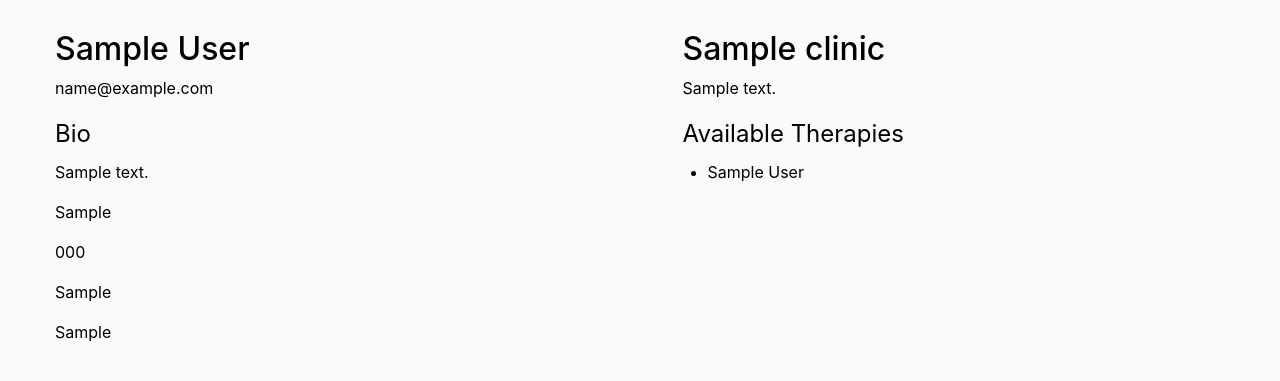
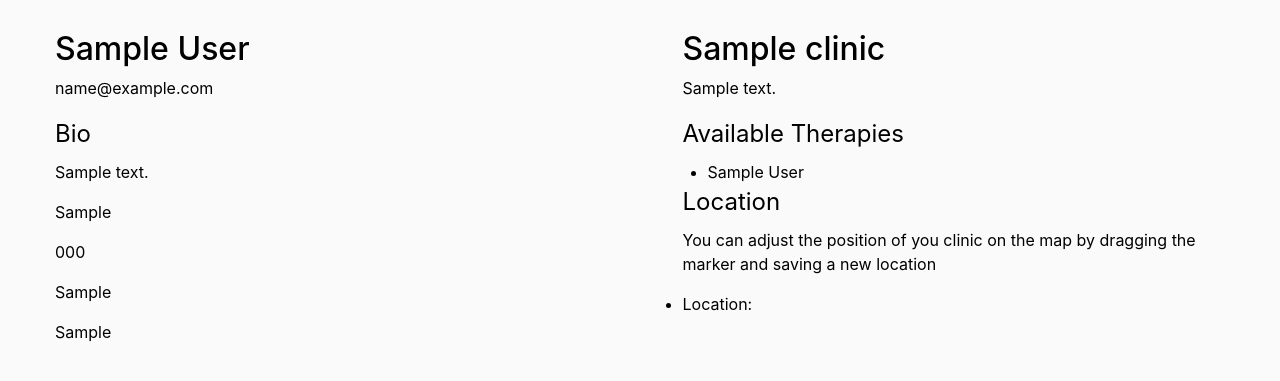
Before and after one commit to js-ferguson/gPMS, a Django app: page /profile/ in a window 1280 px wide. Shown: the part 356-737 px from the top of the page. Run offline with Django 3.2, Linux system fonts and the light colour scheme; the visitor is signed in with stand-in values (Sample User, id 1); data comes from the database, SQL or seed files in the repository; tables that the repository leaves empty hold one stand-in row (values such as "Sample post"); some libraries are stand-ins or nearby versions.

Commit message:
clinic owners can now drag the marker in their profile to correct a badly postitioned marker and save the change

```diff
--- a/accounts/templates/profile.html
+++ b/accounts/templates/profile.html
@@ -35,6 +35,12 @@
                 <li>{{ mod.name }}</li>
                 {% endfor %}
             </div>
+            <div class="location">
+                <legend>Location</legend>
+                <p>You can adjust the position of you clinic on the map by dragging the marker and saving a new location</p>
+                <li>Location: <span id="current"></span></li>
+                <div id="save-loc"></div>
+            </div>
         </ul>
     </div>
 </div>
--- a/accounts/urls.py
+++ b/accounts/urls.py
@@ -1,4 +1,4 @@
-from django.urls import path
+from django.urls import path, re_path
 
 from . import views
 
@@ -6,6 +6,10 @@ from . import views
 
 urlpatterns = [
     path('profile/', views.profile, name='profile'),
+    re_path(
+        r'^profile/(?P<lat>\d+\.\d{7})/(?P<lng>\d+\.\d{7})/(?P<clinic_id>\d+)/$',
+        views.update_location,
+        name='update_location'),
     path('create_profile/', views.create_profile, name='create_profile'),
     path('user_profile/', views.user_profile, name='user_profile'),
     # path('register_user', account_views.register_user, name='register_user'),
--- a/accounts/views.py
+++ b/accounts/views.py
@@ -3,6 +3,7 @@ from django.contrib.auth import get_user_model
 from django.contrib.auth.decorators import login_required
 from django.shortcuts import redirect, render, reverse
 
+from clinic.models import Clinic
 from djGoannaPMS import settings
 
 from .forms import ProfileForm, UserUpdateForm
@@ -16,11 +17,14 @@ def profile(request):
     Displays the users profile
     """
     user = User.objects.get(email=request.user.email)
+    print(user.clinic.id)
     mods = user.profile.mods.all()
     latlng = {
         "lat": user.clinic.lat,
         "lng": user.clinic.lng,
-        "name": user.clinic.name
+        "name": user.clinic.name,
+        "url": "clinic/" + str(user.clinic.id),
+        "clinic_id": user.clinic.id
     }
     print(latlng)
     # matches = [val for val in user.profile.mods.all()]
@@ -34,6 +38,16 @@ def profile(request):
         'latlng': latlng,
         'api_key': api_key
     })
+
+
+def update_location(request, lat, lng, clinic_id):
+    print(lat, lng, clinic_id)
+    clinic = Clinic.objects.get(pk=clinic_id)
+    print(clinic.lat)
+    clinic.lat = lat
+    clinic.lng = lng
+    clinic.save()
+    return redirect('profile')
 
 
 @login_required
--- a/clinic/templates/clinic_profile.html
+++ b/clinic/templates/clinic_profile.html
@@ -73,9 +73,11 @@
         <div class="review-slip col-sm">
             <div>
                 <h5 class="review-title">{{ r.title }}</h5>
-                <button class="btn-small"><a href="{% url 'edit_review' review_id=r.id %}">Edit</a></button>
-
+                {% if r.author == user %}
+                <button class="btn-small btn-danger"><a href="{% url 'delete_review' review_id=r.id %}">Delete</a></button>
+                <button class="btn-small btn-primary"><a href="{% url 'edit_review' review_id=r.id %}">Edit</a></button>
             </div>
+            {% endif %}
             <div>
                 <p>{{ r.body }}</p>
             </div>
--- a/clinic/urls.py
+++ b/clinic/urls.py
@@ -1,7 +1,7 @@
 from django.urls import path
 
-from .views import (clinic_listing, clinic_profile, create_review, edit_review,
-                    register_clinic, search)
+from .views import (clinic_listing, clinic_profile, create_review,
+                    delete_review, edit_review, register_clinic, search)
 
 # from accounts import views as account_views
 
@@ -14,6 +14,10 @@ urlpatterns = [
     path('clinic/<int:clinic_id>/create_review/',
          create_review,
          name='create_review'),
-    path('clinic/edit_review/<int:review_id>', edit_review, name='edit_review')
+    path('clinic/edit_review/<int:review_id>', edit_review,
+         name='edit_review'),
+    path('clinic/delete_review/<int:review_id>',
+         delete_review,
+         name='delete_review')
     # path('login', account_views.login, name='login'),
 ]
--- a/static/css/style.css
+++ b/static/css/style.css
@@ -93,7 +93,12 @@ body {
         margin-bottom: 40px; }
       .reviews .review-frame .review-slip .btn-small {
         display: inline-block;
-        float: right; }
+        float: right;
+        byorder-radius: 4px;
+        margin-right: 2px; }
+        .reviews .review-frame .review-slip .btn-small a {
+          color: #fff;
+          text-decoration: none; }
 
 .profile {
   margin: 30px 25px 0 0; }
--- a/static/js/maps.js
+++ b/static/js/maps.js
@@ -73,6 +73,44 @@ function placeClinic(latlng) {
     }
 }
 
+function placeDraggable(latlng) {
+    map.setCenter({lat: latlng['lat'], lng: latlng['lng']});
+    var marker = new google.maps.Marker({
+        position: latlng,
+        map: map,
+        title: latlng.name,
+        url:latlng.url,
+        animation: google.maps.Animation.DROP,
+        draggable: true,
+        raiseOnDrag: true
+    });
+    console.log(latlng.url);
+    //marker.addListener('click', function() {
+    //    console.log(this.url);
+    //    window.location.pathname = this.url;
+    //});
+    google.maps.event.addListener(marker, 'dragend', function(evt) {
+        document.getElementById('current').innerHTML = '<p>Marker dropped: Current Lat: ' + evt.latLng.lat().toFixed(3) + ' Current Lng: ' + evt.latLng.lng().toFixed(3) + '</p>';
+
+        const saveButton = document.createElement("BUTTON");
+        saveButton.innerHTML = 'Save';
+        saveButton.className = 'btn-small btn-primary btn-save';
+        saveButton.onclick = function(){
+            window.location.pathname = `profile/${evt.latLng.lat().toFixed(7)}/${evt.latLng.lng().toFixed(7)}/${latlng.clinic_id}`;
+        };
+        if ( !$('.btn-save').length ) {
+            console.log('nothing here');
+            document.getElementById('save-loc').appendChild(saveButton);
+        }
+    });
+    google.maps.event.addListener(marker, 'dragstart', function(evt) {
+        document.getElementById('current').innerHTML = '<p>Currently dragging marker...</p>';
+    });
+    //map.setCenter(marker.position);
+    //marker.setMap(map);
+
+}
+
 function mapSelector(){
 //console.log(window.location.href.slice(-10, -4));
     var latlng = JSON.parse(document.getElementById('latlng-data').textContent);
@@ -98,8 +136,7 @@ function mapSelector(){
             mapTypeId: 'hybrid',
             disableDefaultUI: true,
         });
-        console.log(map.zoom)
-        placeClinic(latlng);
+        placeDraggable(latlng);
 
     } else if (window.location.href.includes("/search/")) {
         setCurrentLocation();
--- a/static/sass/style.scss
+++ b/static/sass/style.scss
@@ -154,6 +154,12 @@ body {
             .btn-small {
                 display: inline-block;
                 float: right;
+                byorder-radius: 4px;
+                margin-right: 2px;
+                a {
+                    color: #fff;
+                    text-decoration: none;
+                }
             }
         }
     }
```
Also changed, not shown: clinic/views.py (+10 -0 lines).
